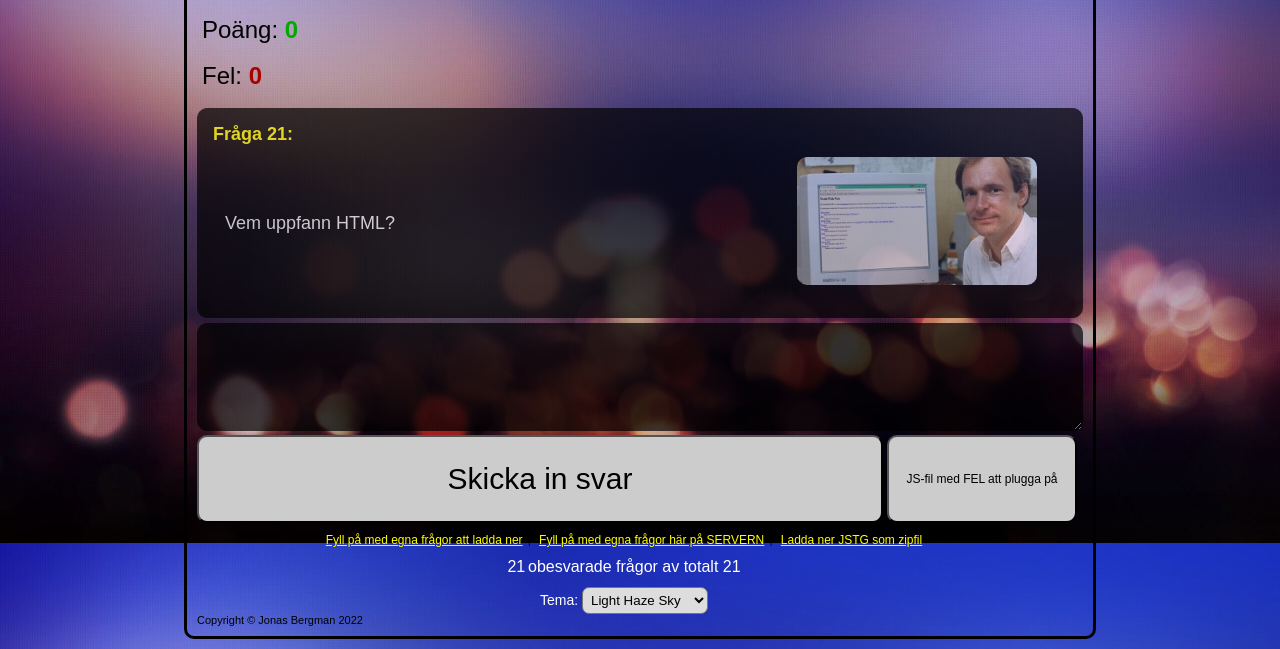
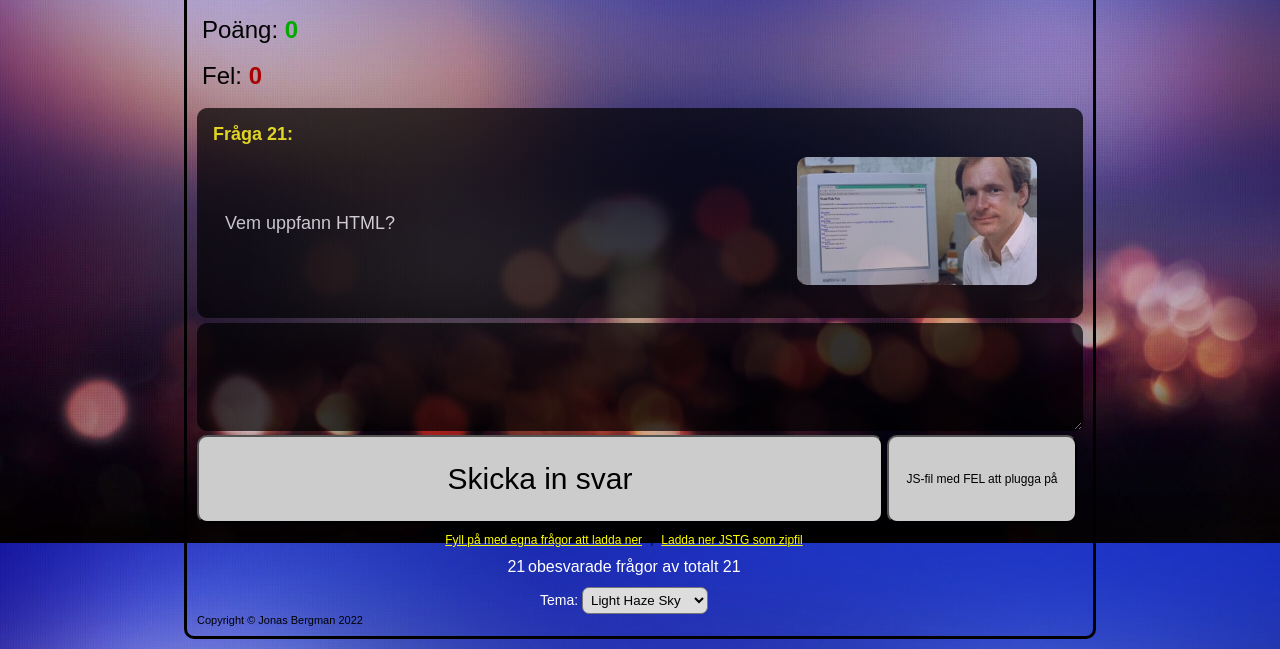
Before and after one commit to ljbergman/JSTG, a plain HTML site: page index.html in a window 1280 px wide. Shown: the part 257-906 px from the top of the page. Drawn offline with Linux system fonts and the light colour scheme.

Commit message:
Remove SeverVersion

```diff
--- a/index.html
+++ b/index.html
@@ -89,7 +89,7 @@ background-size: cover;
   <input class="btn" type="submit" style="border-radius: 10px;background-color: #ccc; padding: 0px; width: 686px; height: 88px; font-size: 30px; margin: 0px; vertical-align: middle;" value="Skicka in svar" onclick="submitAnswer()" id="sendAnswer">
   <input class="btn" type="submit" style="border-radius: 10px;background-color: #ccc; padding: 0px; width: 190px; height: 88px; font-size: 12px; margin: 0px; vertical-align: middle;" value="JS-fil med FEL att plugga på" onclick="download('JSTG_Studieuppgifter.js', studieUppgifter())" id="downloadWrongs"><br>
 
-  <div style="padding-top: 10px; width: 854px; text-align: center; font-family: arial, verdana; color: #000; font-size: 10px;"><a href="create/index.html" style="color: #ff0; font-family: arial; font-size: 12px;">Fyll på med egna frågor att ladda ner</a> &nbsp;| &nbsp; <a href="create/serverside/index.html" style="color: #ff0; font-family: arial; font-size: 12px;">Fyll på med egna frågor här på SERVERN</a> &nbsp;| &nbsp;
+  <div style="padding-top: 10px; width: 854px; text-align: center; font-family: arial, verdana; color: #000; font-size: 10px;"><a href="create/index.html" style="color: #ff0; font-family: arial; font-size: 12px;">Fyll på med egna frågor att ladda ner</a> &nbsp; | &nbsp;
     <a href="JSTG_beta0.8e.zip" style="color: #ff0; font-family: arial; font-size: 12px;">Ladda ner JSTG som zipfil</a><br><br><span id="questionsleft" style="font-size: 16px; color: #fff;">0</span> <span style="color: #fff; font-size: 16px;">obesvarade frågor av totalt </span><span id="nrof_questions" style="font-size: 16px; color: #fff;">0</span><br><br>
     <div style="display: inline; margin-top: 20px; padding-bottom: 5px; font-family: arial; font-size: 14px; color: #fff; ">Tema: </div> <select name="stheme" id="stheme" onchange="changeTheme()" style="width: 126px; padding: 4px; border-radius: 7px; background-color: #ddd;"><option value="blue" SELECTED>Light Haze Sky</option><option value="green">Green Wall</option><option value="gray">Gray Bubbles</option></select><!-- <input type="radio" class="ctheme" value="0" name="ctheme" onchange="changeTheme('blue');" CHECKED><input type="radio" class="ctheme" value="1" name="ctheme" onchange="changeTheme('green');"><input type="radio" class="ctheme" value="2" name="ctheme" onchange="changeTheme('gray');">--></div><div style="font-family: arial; font-size: 11px; color: #000;"> Copyright &copy; Jonas Bergman 2022</span></div>
 
```
